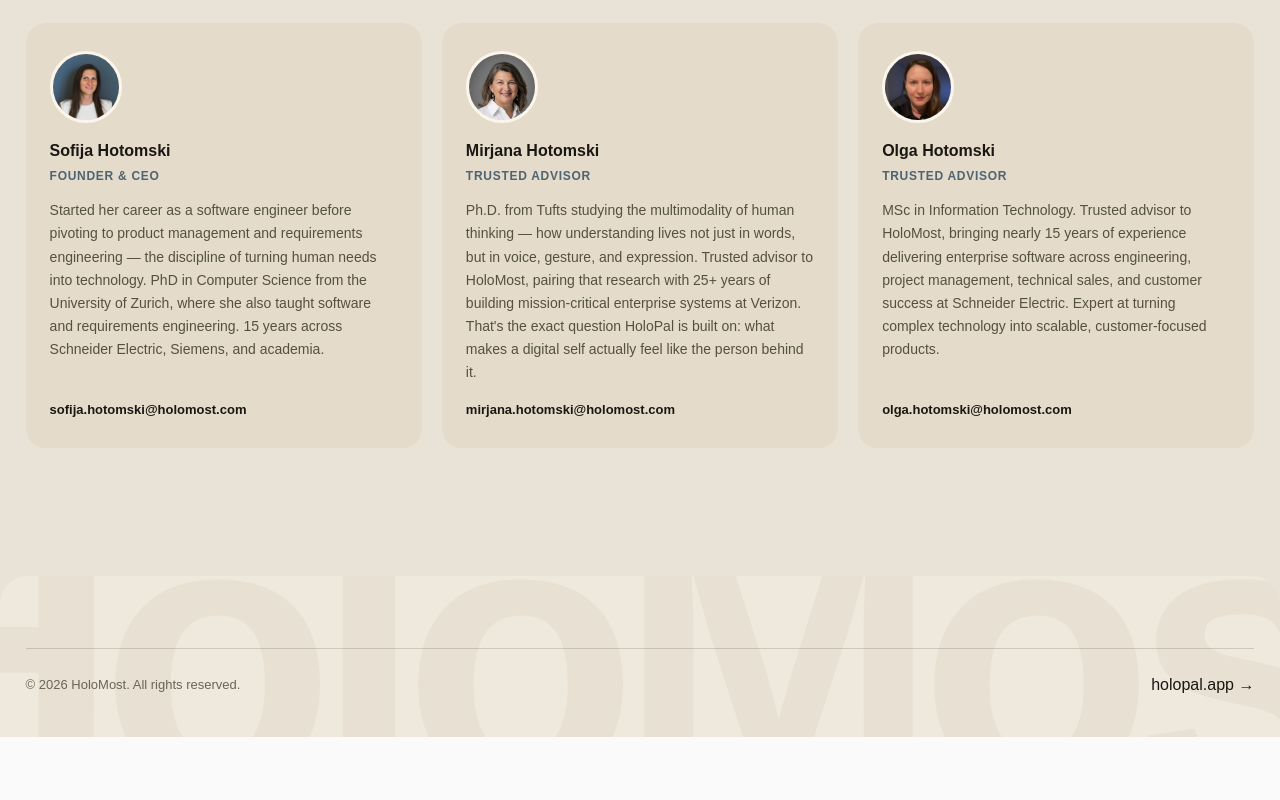
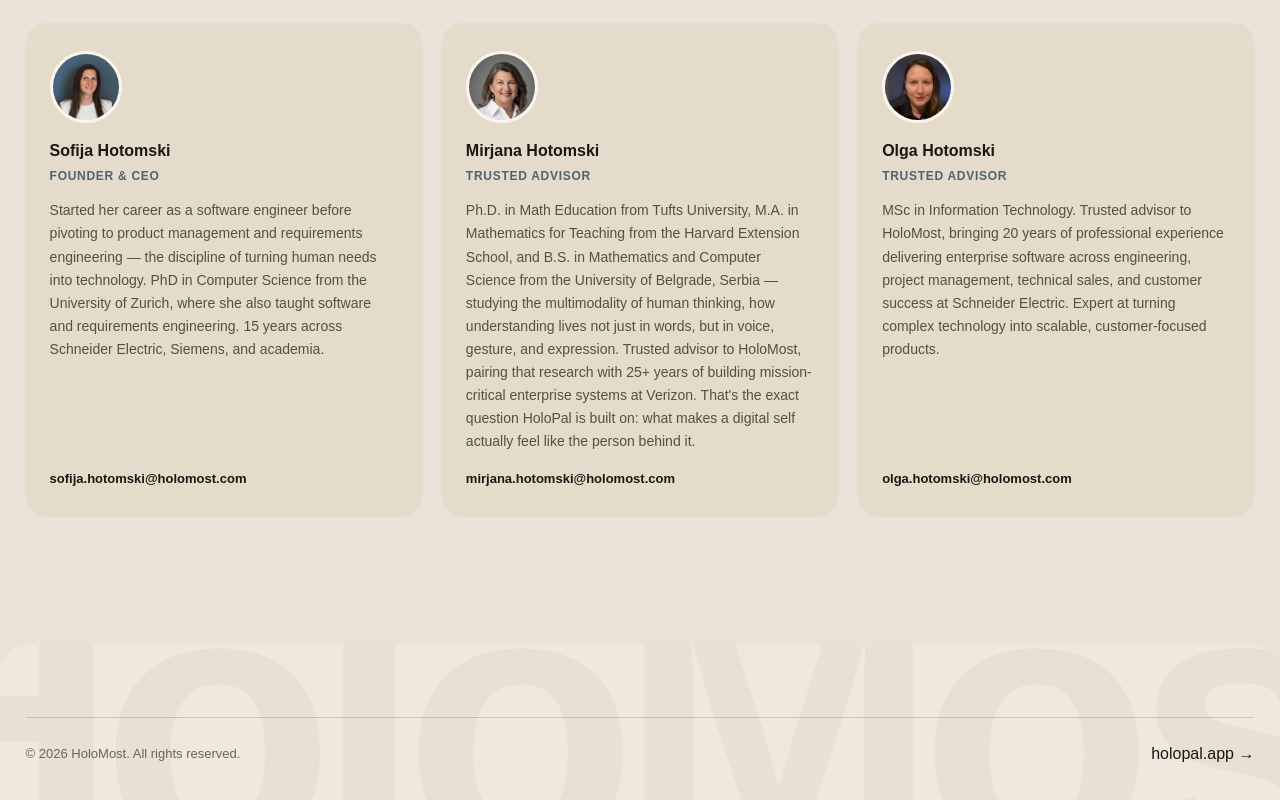
Before and after one commit to hotomski/holomost, a Next.js app: page / in a window 1280 px wide. Shown: the part 4368-5168 px from the top of the page. Before the commit the page ends 5105 px from the top, so only its background shows below. Built offline with nearby package versions, Linux system fonts and the light colour scheme; a web font is replaced by a local one.

Commit message:
Expand Mirjana's education and update Olga's years of experience
Mirjana's bio now lists her full degree history (Tufts Ph.D., Harvard
Extension M.A., University of Belgrade B.S.). Olga's experience
updated from ~15 to 20 years.

```diff
--- a/app/page.tsx
+++ b/app/page.tsx
@@ -17,14 +17,14 @@
   {
     name: "Mirjana Hotomski",
     role: "Trusted advisor",
-    bio: "Ph.D. from Tufts studying the multimodality of human thinking — how understanding lives not just in words, but in voice, gesture, and expression. Trusted advisor to HoloMost, pairing that research with 25+ years of building mission-critical enterprise systems at Verizon. That's the exact question HoloPal is built on: what makes a digital self actually feel like the person behind it.",
+    bio: "Ph.D. in Math Education from Tufts University, M.A. in Mathematics for Teaching from the Harvard Extension School, and B.S. in Mathematics and Computer Science from the University of Belgrade, Serbia — studying the multimodality of human thinking, how understanding lives not just in words, but in voice, gesture, and expression. Trusted advisor to HoloMost, pairing that research with 25+ years of building mission-critical enterprise systems at Verizon. That's the exact question HoloPal is built on: what makes a digital self actually feel like the person behind it.",
     photo: "/images/mirjana.png",
     email: "mirjana.hotomski@holomost.com",
   },
   {
     name: "Olga Hotomski",
     role: "Trusted advisor",
-    bio: "MSc in Information Technology. Trusted advisor to HoloMost, bringing nearly 15 years of experience delivering enterprise software across engineering, project management, technical sales, and customer success at Schneider Electric. Expert at turning complex technology into scalable, customer-focused products.",
+    bio: "MSc in Information Technology. Trusted advisor to HoloMost, bringing 20 years of professional experience delivering enterprise software across engineering, project management, technical sales, and customer success at Schneider Electric. Expert at turning complex technology into scalable, customer-focused products.",
     photo: "/images/olga.jpg",
     email: "olga.hotomski@holomost.com",
   },
```
